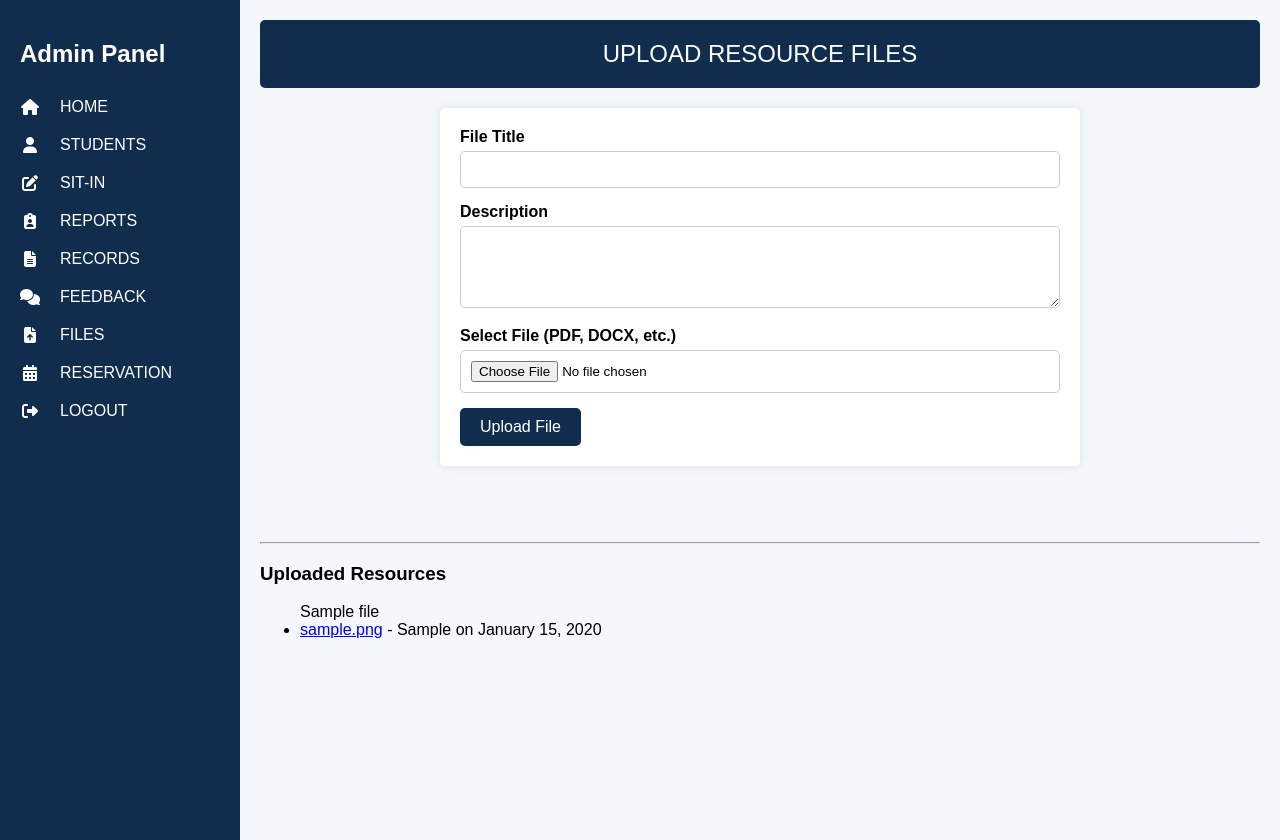
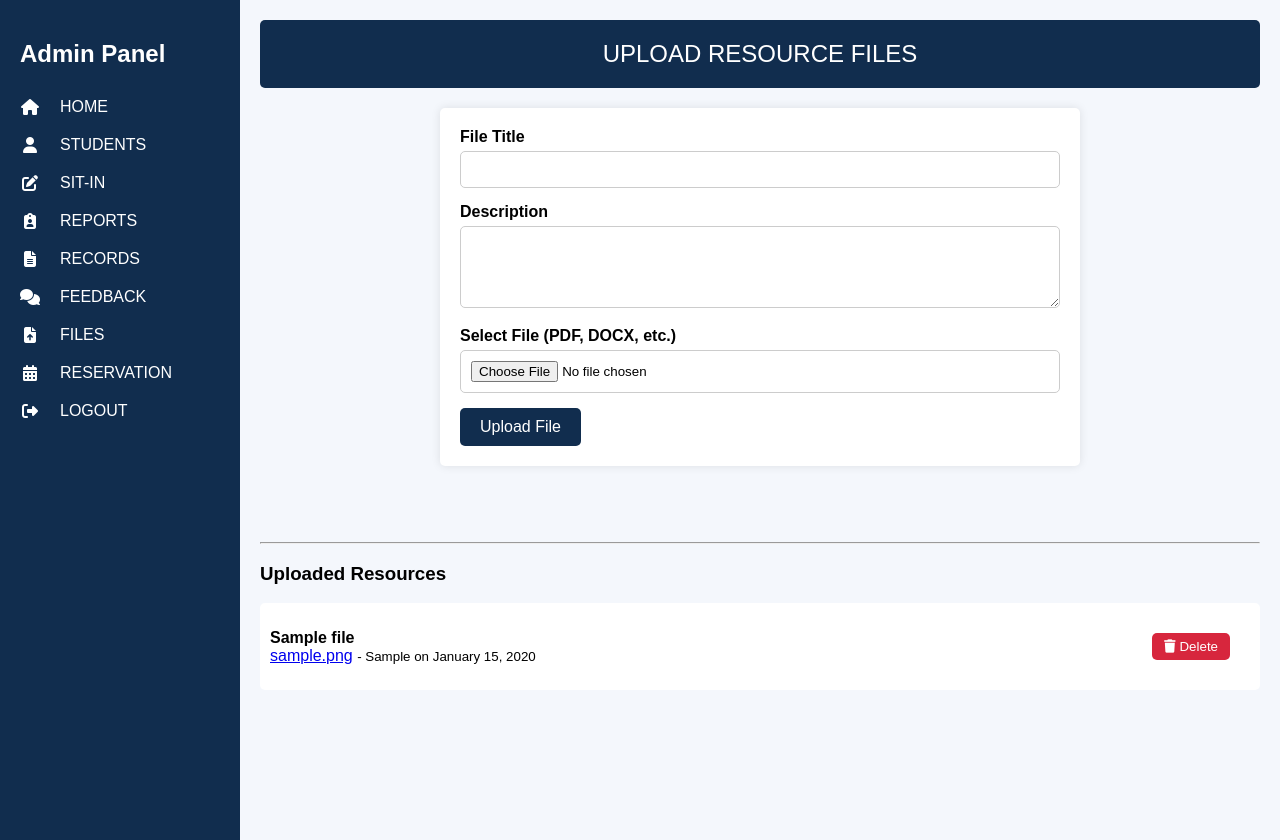
Before and after one commit to RosalDaniel/CCSSitinMonitoring, a PHP site: page /file_resources.php in a window 1280 px wide. Run offline with PHP 8.4, Linux system fonts and the light colour scheme; the visitor is signed in with stand-in values (Sample User, id 1); tables that the repository leaves empty or names only in its code hold one stand-in row (values such as "Sample post").

Commit message:
Adding delete button to delete uploaded files.

```diff
--- a/file_resources.php
+++ b/file_resources.php
@@ -1,18 +1,42 @@
 <?php
 session_start();
 include 'auth_check.php';
-include 'sidebar.php'; // Assuming you have a sidebar for admin
+include 'sidebar.php';
 include 'db_connect.php';
 
 $message = "";
 $error = "";
 
-if ($_SERVER['REQUEST_METHOD'] === 'POST') {
+// Handle File Deletion
+if (isset($_POST['delete_file_id'])) {
+    $fileId = intval($_POST['delete_file_id']);
+
+    // Fetch file name to delete from disk
+    $fileQuery = $conn->query("SELECT filename FROM resource_files WHERE id = $fileId");
+    if ($fileQuery && $fileQuery->num_rows > 0) {
+        $file = $fileQuery->fetch_assoc();
+        $filePath = "uploads/resources/" . $file['filename'];
+
+        // Delete file from disk
+        if (file_exists($filePath)) {
+            unlink($filePath);
+        }
+
+        // Delete record from database
+        $conn->query("DELETE FROM resource_files WHERE id = $fileId");
+        $message = "File deleted successfully.";
+    } else {
+        $error = "File not found in database.";
+    }
+}
+
+// Handle File Upload
+if ($_SERVER['REQUEST_METHOD'] === 'POST' && isset($_FILES['resource_file'])) {
     $title = $conn->real_escape_string($_POST['title']);
     $description = $conn->real_escape_string($_POST['description']);
     $uploadedBy = $_SESSION['user'];
 
-    if (isset($_FILES['resource_file']) && $_FILES['resource_file']['error'] === UPLOAD_ERR_OK) {
+    if ($_FILES['resource_file']['error'] === UPLOAD_ERR_OK) {
         $fileTmp = $_FILES['resource_file']['tmp_name'];
         $fileName = basename($_FILES['resource_file']['name']);
         $fileType = $_FILES['resource_file']['type'];
@@ -62,6 +86,12 @@ if ($_SERVER['REQUEST_METHOD'] === 'POST') {
         .alert { padding: 10px; border-radius: 5px; margin-bottom: 20px; }
         .success { background-color: #d4edda; color: #155724; }
         .error { background-color: #f8d7da; color: #721c24; }
+        .resource-list ul { list-style-type: none; padding: 0; }
+        .resource-list li { margin-bottom: 10px; background: #fff; padding: 10px; border-radius: 5px; display: flex; justify-content: space-between; align-items: center; }
+        .resource-list .actions { display: flex; gap: 10px; background: transparent; box-shadow: none;}
+        .resource-list .actions form { background: none; box-shadow: none; padding: 20px; margin: 0; }
+        .delete-btn { background-color: #D7263D; color: white; border: none; padding: 6px 12px; border-radius: 5px; cursor: pointer; }
+        .delete-btn:hover { background-color: #a61b2b; }
     </style>
 </head>
 <body>
@@ -93,18 +123,32 @@ if ($_SERVER['REQUEST_METHOD'] === 'POST') {
 
         <button type="submit" class="submit-btn" id="submitBtn">Upload File</button>
     </form>
+
     <br>
     <hr>
     <h3>Uploaded Resources</h3>
-            <ul>
-                <?php
-                    $result = $conn->query("SELECT * FROM resource_files ORDER BY uploaded_at DESC");
-                    while ($row = $result->fetch_assoc()) {
-                        echo " " . htmlspecialchars($row['title']) . " ";
-                        echo "<li><a href='uploads/resources/" . htmlspecialchars($row['filename']) . "' target='_blank'>" . htmlspecialchars($row['filename']) . "</a> - " . htmlspecialchars($row['uploaded_by']) . " on " . date('F j, Y', strtotime($row['uploaded_at'])) . "</li>";
-                    }
-                ?>
-            </ul>
+    <div class="resource-list">
+        <ul>
+            <?php
+            $result = $conn->query("SELECT * FROM resource_files ORDER BY uploaded_at DESC");
+            while ($row = $result->fetch_assoc()):
+            ?>
+                <li>
+                    <div>
+                        <strong><?php echo htmlspecialchars($row['title']); ?></strong><br>
+                        <a href='uploads/resources/<?php echo htmlspecialchars($row['filename']); ?>' target='_blank'><?php echo htmlspecialchars($row['filename']); ?></a>
+                        <small> - <?php echo htmlspecialchars($row['uploaded_by']); ?> on <?php echo date('F j, Y', strtotime($row['uploaded_at'])); ?></small>
+                    </div>
+                    <div class="actions">
+                        <form method="POST" onsubmit="return confirm('Are you sure you want to delete this file?')">
+                            <input type="hidden" name="delete_file_id" value="<?php echo $row['id']; ?>">
+                            <button type="submit" class="delete-btn"><i class="fa fa-trash"></i> Delete</button>
+                        </form>
+                    </div>
+                </li>
+            <?php endwhile; ?>
+        </ul>
+    </div>
 </div>
 
 <script>
```
